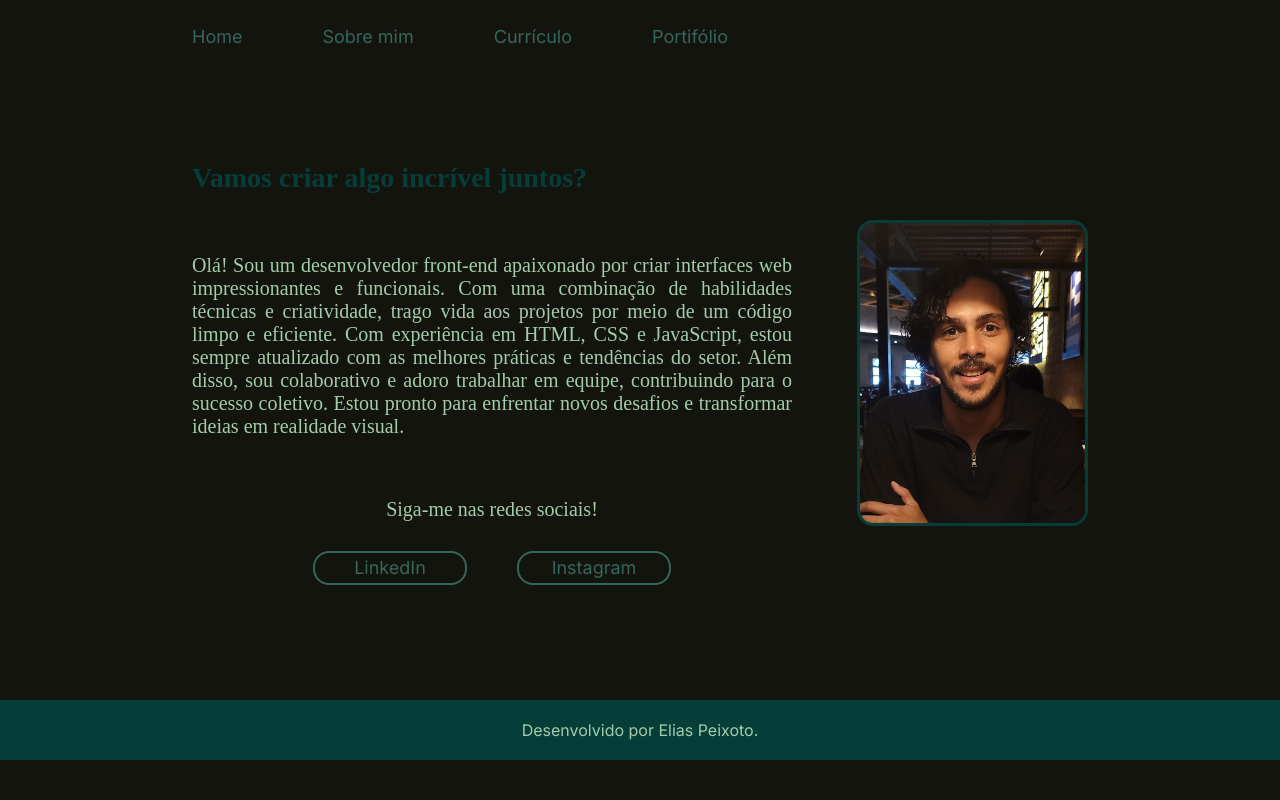
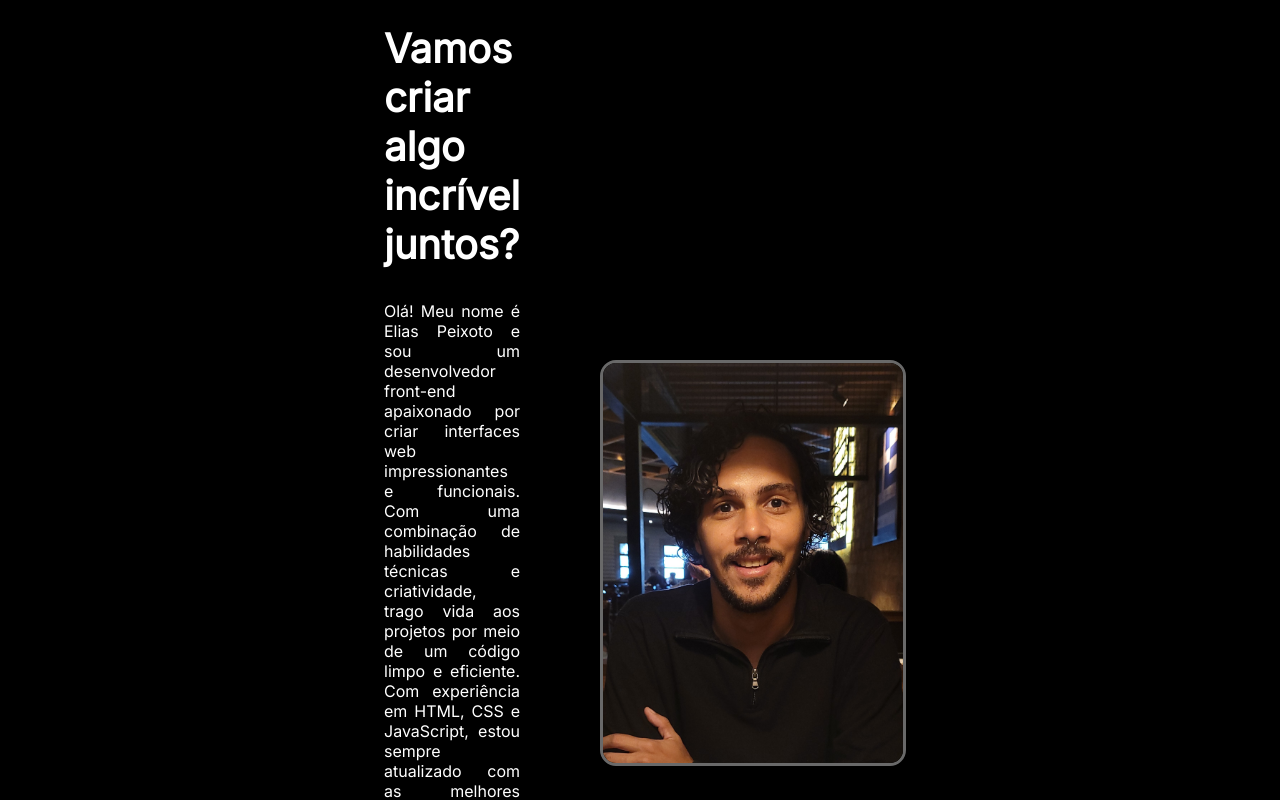
Before and after one commit to EliasPeixoto/Pagina-Portfolio, a plain HTML site: page index.html in a window 1280 px wide. Shown: the top 800 px of the page. Drawn offline with Linux system fonts and the light colour scheme; a web font is replaced by a local one.

Commit message:
atleração completa no desgin da página

```diff
--- a/index.html
+++ b/index.html
@@ -7,34 +7,49 @@
     <link rel="stylesheet" href="./styles/style.css">
 </head>
 <body>
-    <header class="navigation">
-        <nav class="navigation__menu">
-            <a class="navigation__menu__links">Home</a>
-            <a class="navigation__menu__links">Sobre mim</a>
-            <a class="navigation__menu__links">Currículo</a>
-            <a class="navigation__menu__links">Portifólio</a>
-        </nav>
-    </header>
-    <main class="mainContainer">
-        <section class="mainContainer__section">
-            <h1 class="mainContainer__section__title">Vamos criar algo incrível juntos?</h1>
-            <p class="mainContainer__section__text">Olá! Sou um desenvolvedor front-end apaixonado por criar interfaces web impressionantes e funcionais. Com uma combinação de habilidades técnicas e criatividade, trago vida aos projetos por meio de um código limpo e eficiente. Com experiência em HTML, CSS e JavaScript, estou sempre atualizado com as melhores práticas e tendências do setor. Além disso, sou colaborativo e adoro trabalhar em equipe, contribuindo para o sucesso coletivo. Estou pronto para enfrentar novos desafios e transformar ideias em realidade visual.</p>
-            <div class="mainContainer__section__socialMedia">
-                <p class="mainContainer__section__socialMedia__text"> Siga-me nas redes sociais!</p>
-                <div class="mainContainer__section__socialMedia__linkContainer">
-                    <div class="mainContainer__section__socialMedia__linkContainer__button">
-                        <a class="mainContainer__section__socialMedia__linkContainer__button__link">LinkedIn</a>
-                    </div>
-                    <div class="mainContainer__section__socialMedia__linkContainer__button">
-                        <a class="mainContainer__section__socialMedia__linkContainer__button__link">Instagram</a>
-                    </div>
+    <section class="presentation">
+        <div class="presentation__container">
+            <h1 class="presentation__title">Vamos criar algo incrível juntos?</h1>
+            <p class="presentation__text">Olá! Meu nome é Elias Peixoto e sou um desenvolvedor front-end apaixonado por criar interfaces web impressionantes e funcionais. Com uma combinação de habilidades técnicas e criatividade, trago vida aos projetos por meio de um código limpo e eficiente. Com experiência em HTML, CSS e JavaScript, estou sempre atualizado com as melhores práticas e tendências do setor. Além disso, sou colaborativo e adoro trabalhar em equipe, contribuindo para o sucesso coletivo. Estou pronto para enfrentar novos desafios e transformar ideias em realidade visual.</p>
+        </div>
+        <img class="container__image" src="./assets/elias.jpg" alt="foto de Elias." width="300" height="400">
+    </section>
+    <section class="about">
+        <div class="about__container">
+            <h2 class="about__title">Apresentação Pessoal</h2>
+            <div>
+                <div>
+                    <h3>Sobre mim</h3>
+                    <p></p>
+                </div>
+                <div>
+                    <h3>Valores</h3>
+                    <p></p>
+                </div>
+                <div>
+                    <h3>Objetivos</h3>
+                    <p></p>
+                </div>
+                <div>
+                    <h3>Passatempos</h3>
+                    <p></p>
                 </div>
             </div>
-        </section>
-        <img class="mainContainer__image" src="./assets/elias.jpg" alt="foto de Elias." width="225" height="300">
-    </main>
+        </div>
+    </section>
+    <div class="presentation__social">
+        <p class="presentation__social__text"> Siga-me nas redes sociais!</p>
+        <div class="presentation__social__linkContainer">
+            <div class="presentation__social__button">
+                <a class="presentation__social__link">LinkedIn</a>
+            </div>
+            <div class="presentation__social__button">
+                <a class="presentation__social__link">Instagram</a>
+            </div>
+        </div>
+    </div>
     <footer>
-        <p class="fContainer__info">Desenvolvido por Elias Peixoto.</p>
+        <p class="info">Desenvolvido por Elias Peixoto.</p>
     </footer>
 </body>
 </html>
--- a/styles/style.css
+++ b/styles/style.css
@@ -1,12 +1,13 @@
 @import url('https://fonts.googleapis.com/css2?family=Inter&family=Lusitana&display=swap');
 :root
 {
-    --bg-color:#14140F;
-    --text-color:#A3CCAB;
-    --link-color:#34675C;
-    --highlight-color:#053D38;
-    --primary-font:'Lusitana', serif;
-    --secondary-font:'Inter', sans-serif;
+    --bg-color:black;
+    --text-color:white;
+    --link-color:blue;
+    --description-color:gray;
+    --description-bg-color:dimgrey;
+    --primary-font:'Inter', sans-serif;
+    --secondary-font:'Lusitana', serif;
 }
 *
 {
@@ -19,105 +20,46 @@ body
     box-sizing: border-box;
     color:var(--text-color);
 }
-.navigation__menu
+.presentation, .about
+{
+    display: flex;
+    gap:5rem;
+    border-bottom: 1px solid var(--description-color);
+    padding: 1.5rem 30vw 1.5rem 30vw;
+    align-items: center;
+}
+.presentation__container
 {
     display:flex;
-    align-items: center;
-    padding: 2% 0% 0% 15%;
-    gap: 80px;
-}
-.navigation__menu__links
-{
-    color:var(--link-color);
-    font-family: var(--secondary-font);
-    font-size: 1.125rem;
-    font-weight: 400px;
-}
-.mainContainer
-{
-    padding: 9% 15%;
-    display:flex;
-    justify-content: space-between;
-    align-items: center;
-    flex-wrap: wrap;
-    gap: 20px 0;
-    max-width: 1000px;
+    flex-direction: column;
+    gap: 2rem;
+
 
 }
-.mainContainer__section
-{
-    display: flex;
-    flex-direction: column;
-    max-width: 600px;
-    gap: 60px;
-}
-.mainContainer__section__title
-{
-    color:var(--highlight-color);
-    font-family: var(--primary-font);
-    font-weight: 400px;
-    font-size:28px;
-}
-.mainContainer__section__text
+.presentation__title
 {
     font-family: var(--primary-font);
-    font-weight: 400px;
-    font-size: 20px;
+    font-size: 2.5rem;
+}
+.presentation__text
+{
     text-align: justify;
+    font-family: var(--primary-font);
 }
-.mainContainer__image
+.container__image
 {
-    border: 3px solid var(--highlight-color);
-    border-radius: 16px;
+    align-self: center;
+    border: 3px solid var(--description-bg-color);
+    border-radius: 1rem;
 }
-footer
+.about__container
 {
-    background-color: var(--highlight-color);
+    border: 2px solid var(--description-bg-color);
+    border-radius: 1rem;
+    padding: 3rem;
 }
-.fContainer__info
-{
-    padding: 20px;
-    text-align: center;
-    font-family: var(--secondary-font);
-}
-.mainContainer__section__socialMedia
-{
-    display:flex;
-    align-items: center;
-    flex-direction: column;
-    gap: 30px;
-}
-.mainContainer__section__socialMedia__text
+.about__title
 {
     font-family: var(--primary-font);
-    font-weight: 400px;
-    font-size: 20px;
+    font-size: 2.5rem;
 }
-.mainContainer__section__socialMedia__linkContainer
-{
-    display:flex;
-    align-items: center;
-    justify-content: center;
-    gap: 50px;
-}
-.mainContainer__section__socialMedia__linkContainer__button
-{
-    display: flex;
-    align-items: center;
-    justify-content: center;
-    width: 150px;
-    height: 30px;
-    border: 2px solid var(--link-color);
-    border-radius: 16px;
-}
-.mainContainer__section__socialMedia__linkContainer__button:hover
-{
-    background-color: var(--highlight-color);
-}
-.mainContainer__section__socialMedia__linkContainer__button__link
-{
-    font-family: var(--secondary-font);
-    color:var(--link-color);
-    font-size: 18px;
-    font-weight: 400px;
-}
```
